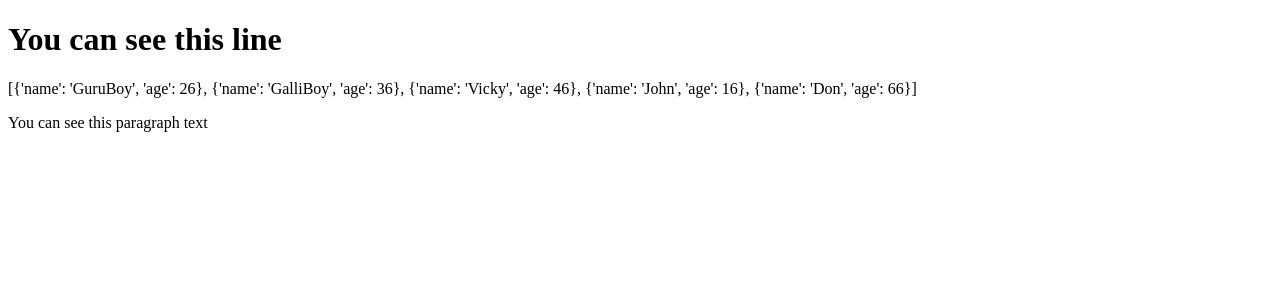
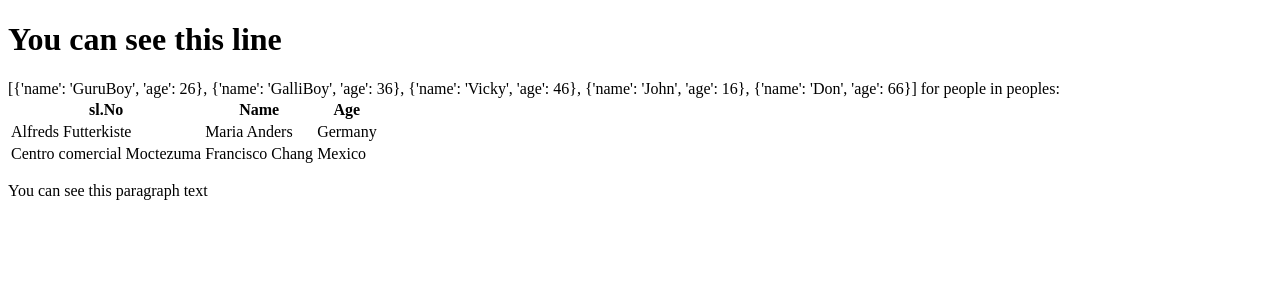
Before and after one commit to GuruprasadaShridharHegde/Django, a Django app: page / in a window 1280 px wide. Shown: the top 300 px of the page. Run offline with Django 4.2, Linux system fonts and the light colour scheme.

Commit message:
No change

```diff
--- a/home/templates/index.html
+++ b/home/templates/index.html
@@ -12,6 +12,24 @@
 
 <h1> You can see this line </h1>
 {{peoples}}
+for people in peoples:
+<table>
+    <tr>
+      <th>sl.No</th>
+      <th>Name</th>
+      <th>Age</th>
+    </tr>
+    <tr>
+      <td>Alfreds Futterkiste</td>
+      <td>Maria Anders</td>
+      <td>Germany</td>
+    </tr>
+    <tr>
+      <td>Centro comercial Moctezuma</td>
+      <td>Francisco Chang</td>
+      <td>Mexico</td>
+    </tr>
+  </table>
 
 <!-- <h1> now i disable this line </h1> -->
 
```
